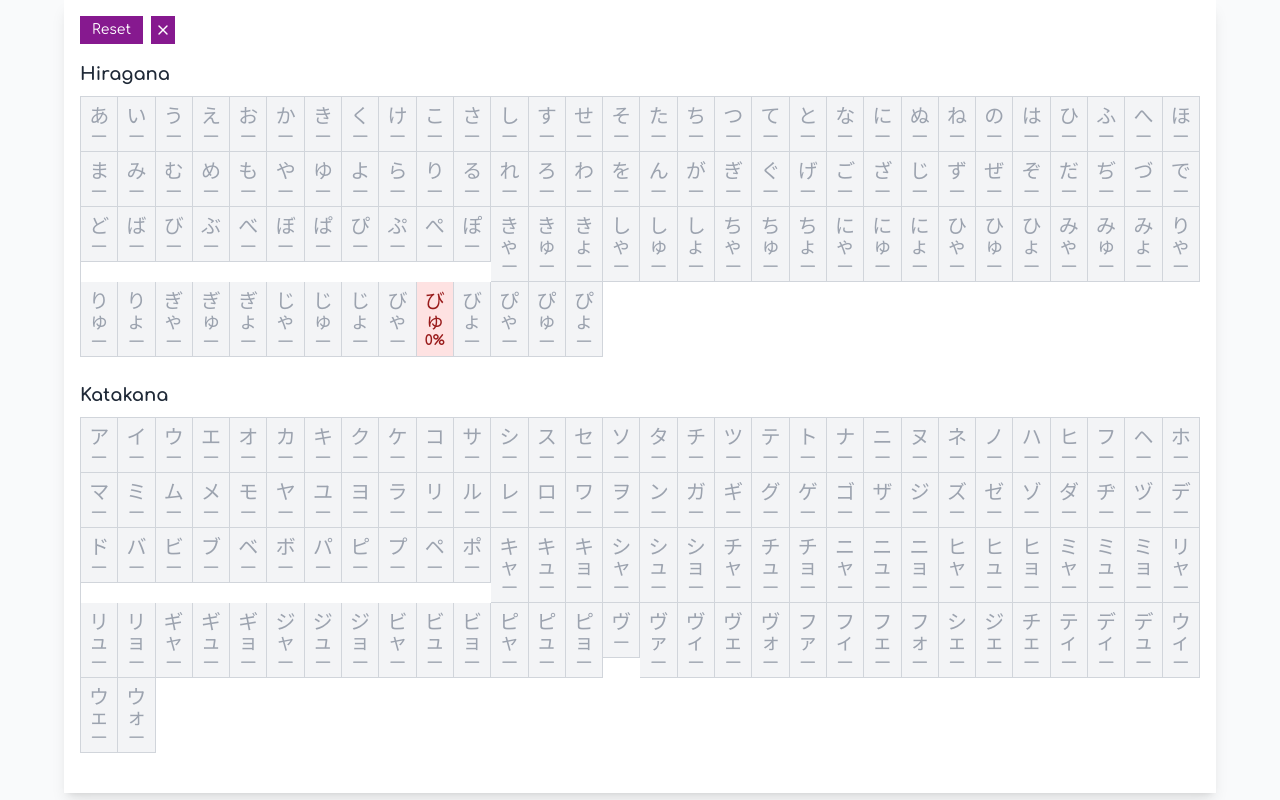
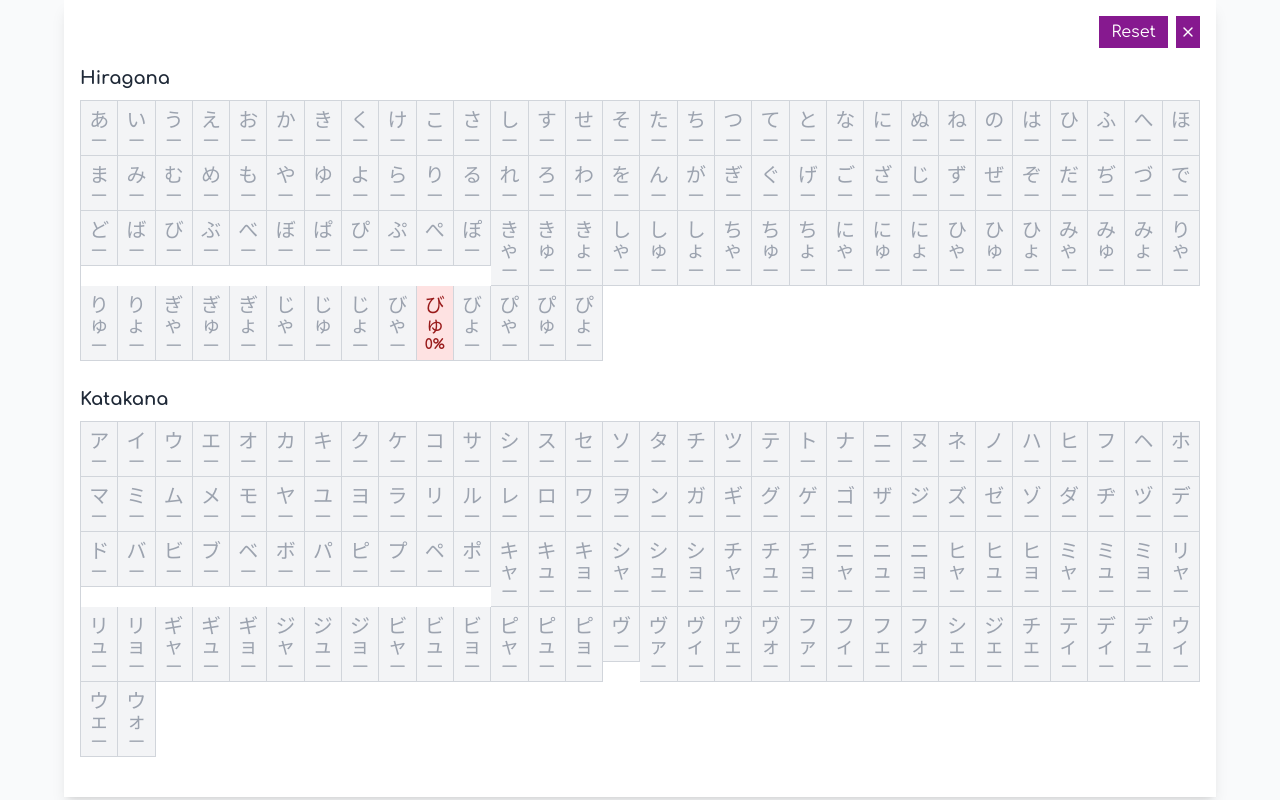
Before and after one commit to emily-li/rote-rush, a React (Vite) app: page / in a window 1280 px wide. Both pictures are taken after a click on the button "Open settings and reports". Built offline with nearby package versions, Linux system fonts and the light colour scheme.

Commit message:
Fix prettier

```diff
--- a/package.json
+++ b/package.json
@@ -17,6 +17,7 @@
   },
   "devDependencies": {
     "@eslint/js": "^9.9.0",
+    "@ianvs/prettier-plugin-sort-imports": "^4.4.2",
     "@testing-library/jest-dom": "^6.6.3",
     "@testing-library/react": "^16.3.0",
     "@testing-library/user-event": "^14.6.1",
@@ -34,6 +35,9 @@
     "jsdom": "^26.1.0",
     "postcss": "^8.4.41",
     "prettier": "^3.3.3",
+    "prettier-plugin-classnames": "^0.7.9",
+    "prettier-plugin-merge": "^0.7.4",
+    "prettier-plugin-tailwindcss": "^0.6.13",
     "tailwindcss": "^3.4.10",
     "typescript": "^5.5.4",
     "typescript-eslint": "^8.2.0",
--- a/src/components/ui/ReportView.tsx
+++ b/src/components/ui/ReportView.tsx
@@ -1,9 +1,12 @@
 import { useMemo } from 'react';
 import { X } from 'lucide-react';
-import { getCharacterStatsWithRates, resetCharacterStats } from '@/lib/characterStats';
 import { loadPracticeCharacters } from '@/lib/characterLoading';
+import {
+  getCharacterStatsWithRates,
+  resetCharacterStats,
+} from '@/lib/characterStats';
+import hiraganaData from '@/resources/hiragana.json';
 import type { CharacterStats } from '@/types';
-import hiraganaData from '@/resources/hiragana.json';
 
 interface ReportViewProps {
   readonly onClose: () => void;
@@ -14,10 +17,16 @@ export const ReportView = ({ onClose }: ReportViewProps) => {
     const characters = loadPracticeCharacters();
     const allStats = getCharacterStatsWithRates(characters);
 
-    const hiraganaChars = new Set(hiraganaData.values.map((item: any) => item.character));
+    const hiraganaChars = new Set(
+      hiraganaData.values.map((item: any) => item.character),
+    );
 
-    const hiraganaStats = allStats.filter(stat => hiraganaChars.has(stat.char));
-    const katakanaStats = allStats.filter(stat => !hiraganaChars.has(stat.char));
+    const hiraganaStats = allStats.filter((stat) =>
+      hiraganaChars.has(stat.char),
+    );
+    const katakanaStats = allStats.filter(
+      (stat) => !hiraganaChars.has(stat.char),
+    );
 
     return { hiraganaStats, katakanaStats };
   }, []);
@@ -39,12 +48,20 @@ export const ReportView = ({ onClose }: ReportViewProps) => {
 
   const renderCharacterGrid = (stats: CharacterStats[], title: string) => (
     <div className="mb-6">
-      <h2 className="text-lg font-bold text-gray-800 mb-2">{title}</h2>
-      <div className="grid grid-cols-10 sm:grid-cols-15 md:grid-cols-20 lg:grid-cols-25 xl:grid-cols-30 border-l border-t border-gray-300">        {stats.map((stat) => (          <div
+      <h2 className="mb-2 text-lg font-bold text-gray-800">{title}</h2>
+      <div
+        className="grid grid-cols-10 border-l border-t border-gray-300 sm:grid-cols-15
+          md:grid-cols-20 lg:grid-cols-25 xl:grid-cols-30"
+      >
+        {' '}
+        {stats.map((stat) => (
+          <div
             key={stat.char}
-            className={`aspect-square border-r border-b border-gray-300 flex flex-col items-center justify-center p-2 ${getSuccessRateColor(stat.successRate, stat.attempts)}`}
-          ><div className="font-kana text-xl leading-none">{stat.char}</div>
-            <div className="text-sm font-bold leading-none mt-1">
+            className={`flex aspect-square flex-col items-center justify-center border-b border-r
+            border-gray-300 p-2 ${getSuccessRateColor(stat.successRate, stat.attempts)}`}
+          >
+            <div className="font-kana text-xl leading-none">{stat.char}</div>
+            <div className="mt-1 text-sm font-bold leading-none">
               {stat.attempts > 0 ? `${Math.round(stat.successRate)}%` : '—'}
             </div>
           </div>
@@ -54,21 +71,22 @@ export const ReportView = ({ onClose }: ReportViewProps) => {
   );
 
   return (
-    <div className="fixed inset-0 bg-gray-50 z-50 overflow-auto">
+    <div className="fixed inset-0 z-50 overflow-auto bg-gray-50">
       <div className="min-h-screen">
-        <div className="max-w-6xl mx-auto">
-          <div className="bg-white shadow-lg p-4">
-            <div className="flex justify-between items-center mb-4">
+        <div className="mx-auto max-w-6xl">
+          <div className="bg-white p-4 shadow-lg">
+            <div className="mb-4 flex items-center justify-between">
+              <h1 aria-label="Character statistics"></h1>
               <div className="flex gap-2">
                 <button
                   onClick={handleReset}
-                  className="bg-fuchsia-800 text-white px-3 py-1 transition-colors text-sm"
+                  className="bg-fuchsia-800 px-3 py-1 text-white"
                 >
                   Reset
                 </button>
                 <button
                   onClick={onClose}
-                  className="bg-fuchsia-800 text-white p-1 transition-colors"
+                  className="bg-fuchsia-800 p-1 text-white"
                   aria-label="Close report"
                 >
                   <X size={16} />
```
Also changed, not shown: 1 other file (tests, documents, lock files or other folders).
